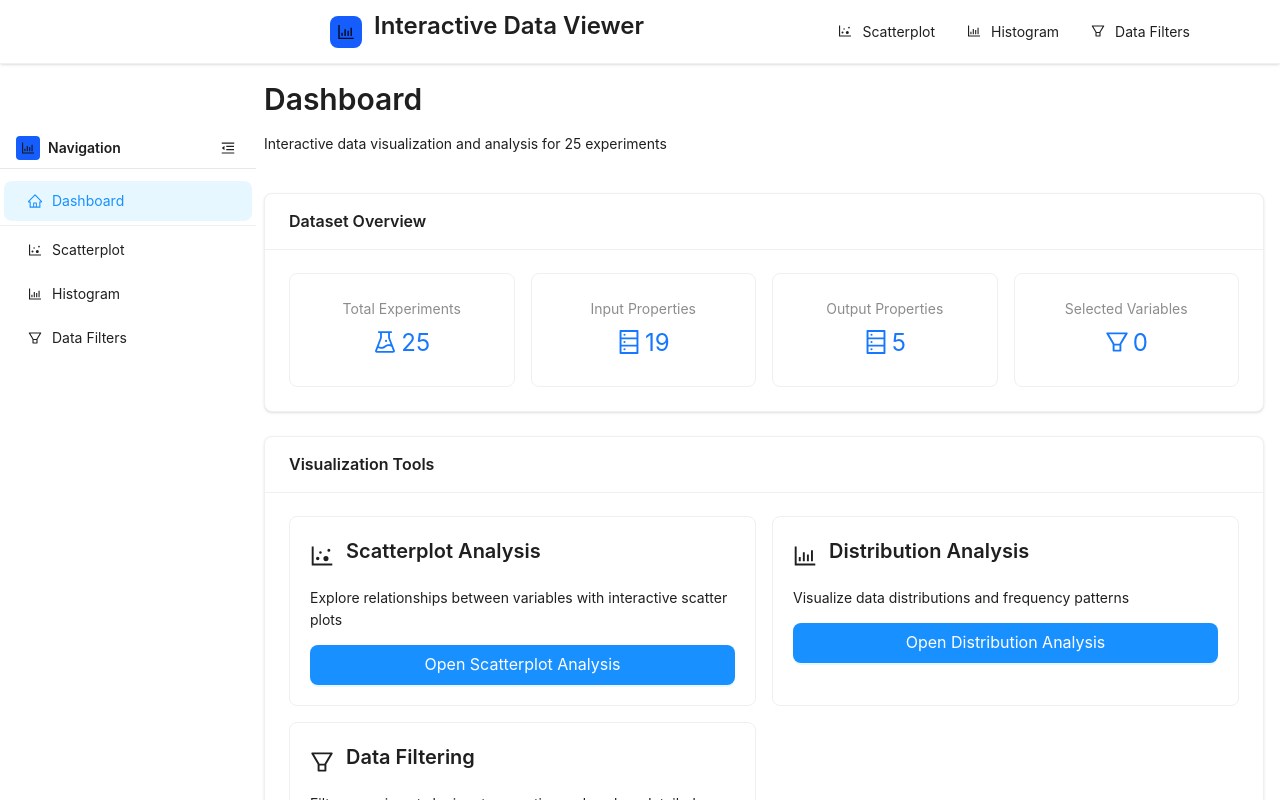
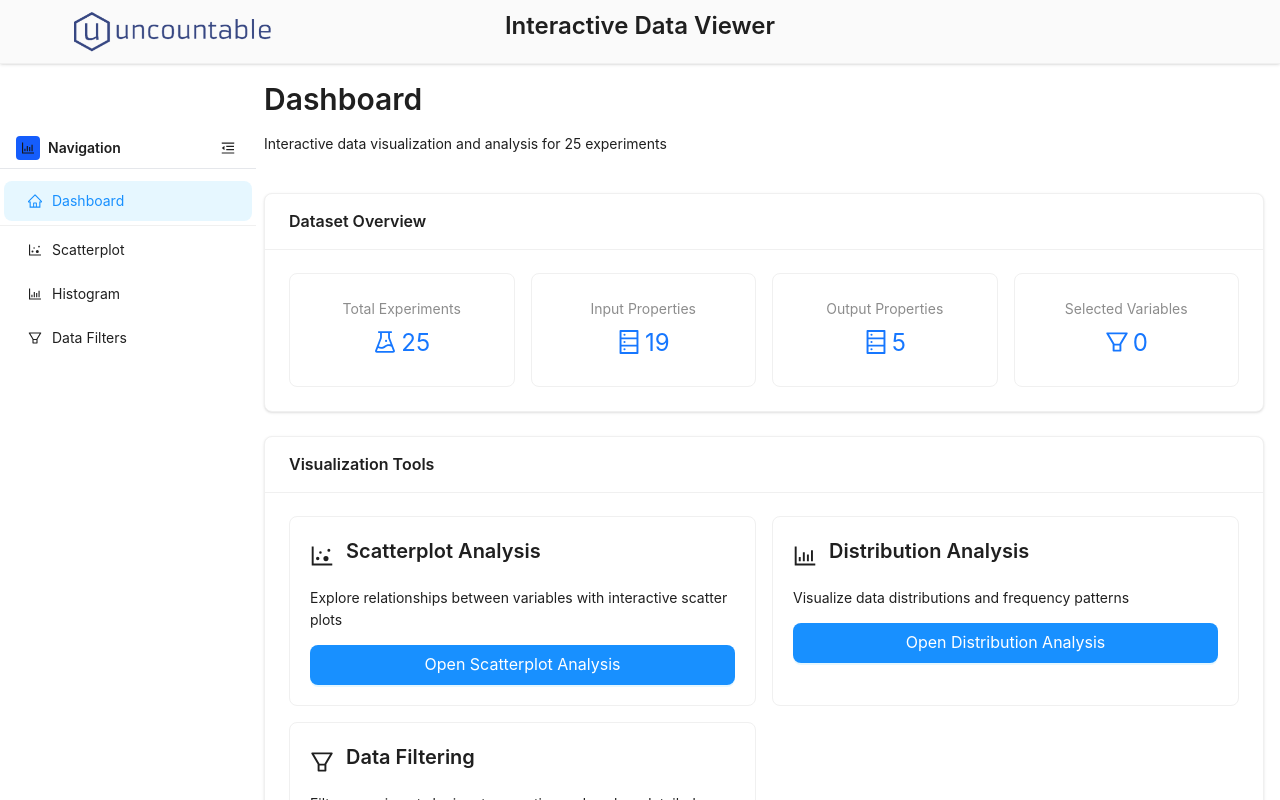
Before and after one commit to danialkhan02/Interactive-Data-Viewer, a Next.js app: page / in a window 1280 px wide. Shown: the top 800 px of the page. Built offline with nearby package versions, Linux system fonts and the light colour scheme; what chartjs-plugin-zoom would draw is missing.

Commit message:
refactor(code): adjusted header components

```diff
--- a/src/components/layout/Header.tsx
+++ b/src/components/layout/Header.tsx
@@ -46,58 +46,21 @@ export default function Header({ className }: HeaderProps) {
   return (
     <AntHeader
       className={`${className} bg-white shadow-sm border-b border-gray-200`}
-      style={{ backgroundColor: '#ffffff', borderBottom: '1px solid #f0f0f0' }}
+      style={{ backgroundColor: '#FAFAFA', borderBottom: '1px solid #f0f0f0' }}
     >
-      <div className="flex items-center justify-between h-full w-full px-6"
-           style={{ paddingLeft: '280px' }}>
-        {/* Logo and Title */}
-        <div className="flex items-center space-x-4">
-          <div className="flex items-center">
-            <div className="w-8 h-8 bg-blue-600 rounded-lg flex items-center justify-center mr-3">
-              <BarChartOutlined className="text-white text-lg" />
-            </div>
-            <Title level={3} className="m-0 text-gray-800 hidden sm:block">
-              Interactive Data Viewer
-            </Title>
-            <Title level={4} className="m-0 text-gray-800 block sm:hidden">
-              Data Viewer
-            </Title>
-          </div>
+      <div className="flex items-center h-full w-full px-6 relative">
+        {/* Logo - Left side */}
+        <div className="flex items-center">
+          <img src="/assets/logo.png" alt="Uncountable Logo" className="w-50 h-10" />
         </div>
 
-        {/* Desktop Navigation */}
-        <div className="hidden lg:block">
-          <Menu
-            mode="horizontal"
-            items={menuItems}
-            onClick={handleMenuClick}
-            className="border-none bg-transparent"
-            style={{ lineHeight: '64px' }}
-          />
-        </div>
-
-        {/* Mobile Menu Button */}
-        <div className="lg:hidden">
-          <Button
-            type="text"
-            icon={<MenuOutlined />}
-            onClick={() => setMobileMenuVisible(!mobileMenuVisible)}
-            className="text-gray-600"
-          />
+        {/* Title - Centered */}
+        <div className="absolute left-1/2 transform -translate-x-1/2">
+          <Title level={3} className="m-0 text-gray-800 hidden sm:block">
+            Interactive Data Viewer
+          </Title>
         </div>
       </div>
-
-      {/* Mobile Navigation Menu */}
-      {mobileMenuVisible && (
-        <div className="lg:hidden bg-white border-t border-gray-200 shadow-lg">
-          <Menu
-            mode="vertical"
-            items={menuItems}
-            onClick={handleMenuClick}
-            className="border-none"
-          />
-        </div>
-      )}
     </AntHeader>
   );
 }
```
Also changed, not shown: public/assets/logo.png (added).
